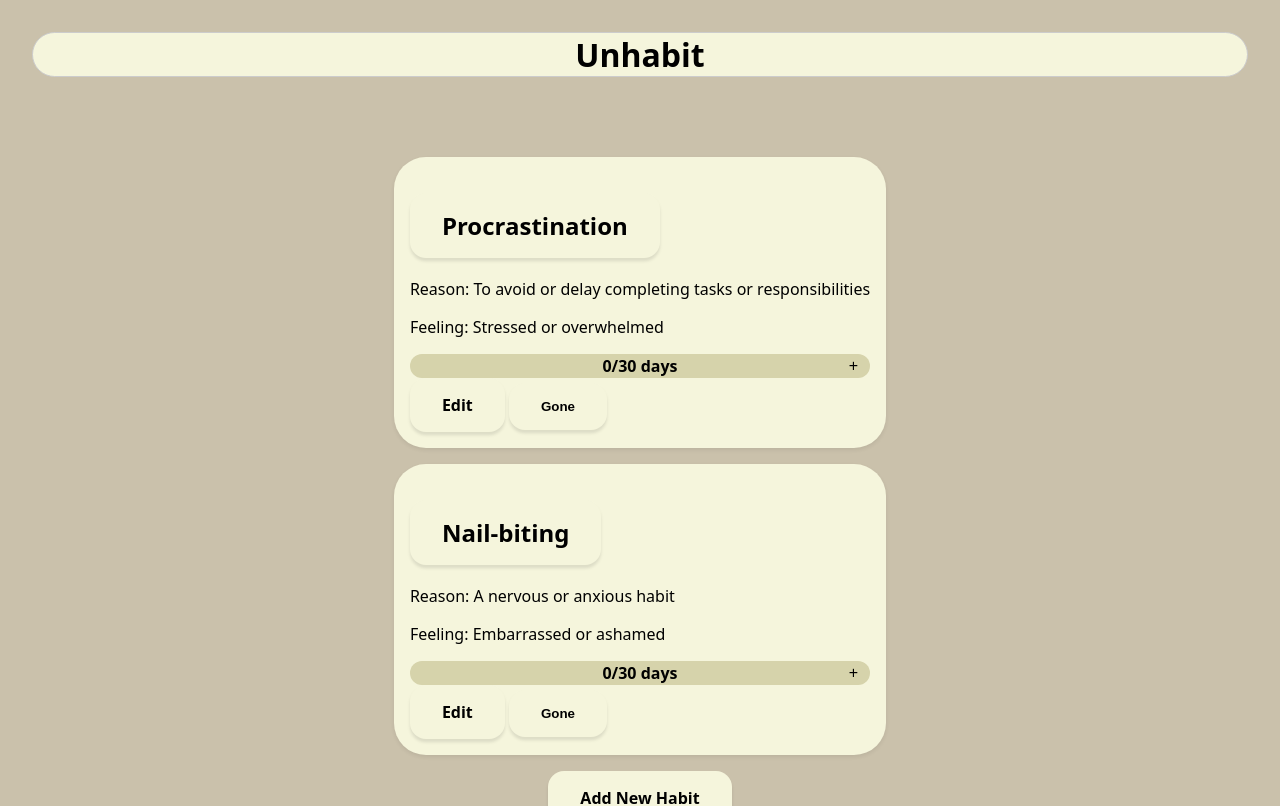
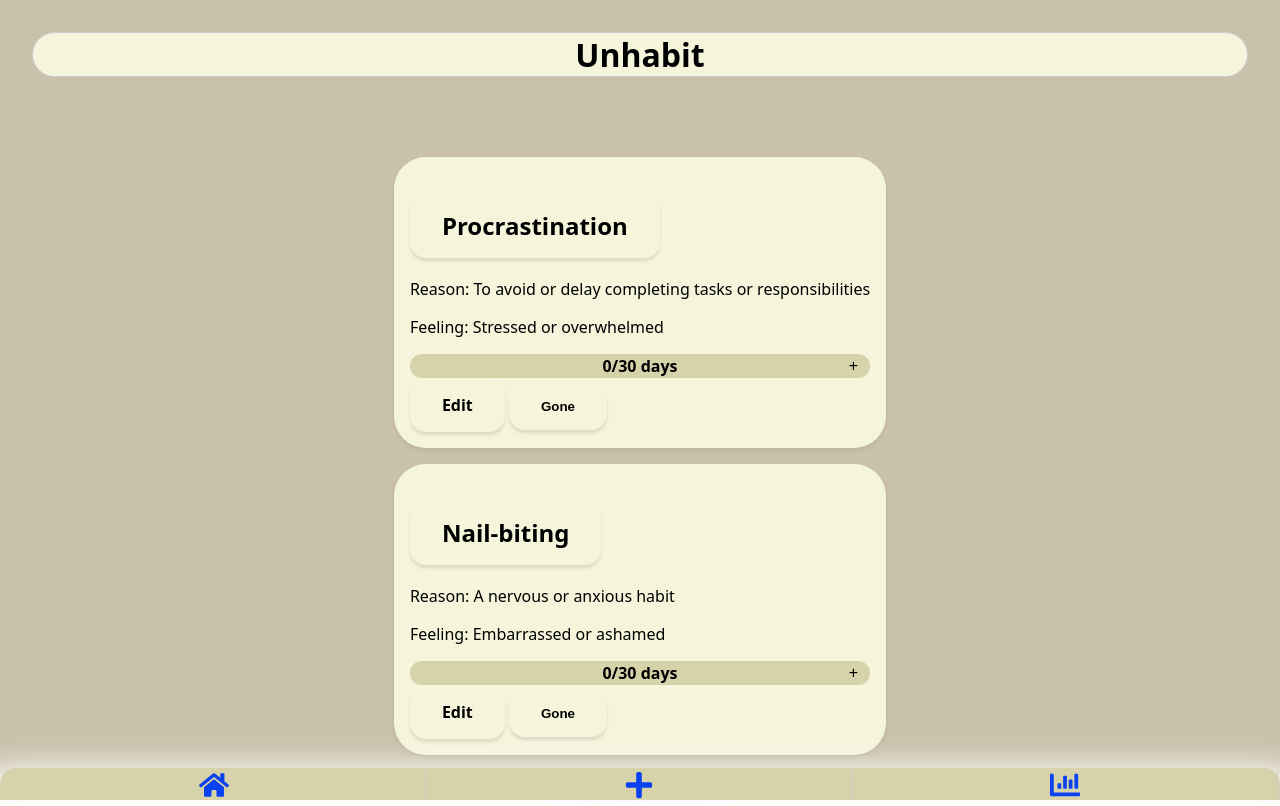
Before and after one commit to FelixJncs/capstone-project, a Next.js app: page / in a window 1280 px wide. Shown: the top 806 px of the page. Built offline with nearby package versions, Linux system fonts and the light colour scheme.

Commit message:
add_Navbar_Content_Layout_Content_Styling_installed_packages

```diff
--- a/components/Layout.js
+++ b/components/Layout.js
@@ -0,0 +1,12 @@
+import Navbar from "./Navbar";
+
+const Layout = ({ children }) => {
+  return (
+    <div className="layout">
+      {children}
+      <Navbar />
+    </div>
+  );
+};
+
+export default Layout;
--- a/components/Navbar.js
+++ b/components/Navbar.js
@@ -0,0 +1,55 @@
+import styled from "styled-components";
+import Link from "next/link";
+import { FaHome, FaPlus, FaChartBar } from "react-icons/fa";
+
+const NavbarWrapper = styled.nav`
+  position: fixed;
+  bottom: 0;
+  left: 0;
+  width: 100%;
+  height: 2rem;
+  background-color: #d6d3ab;
+  display: flex;
+  justify-content: space-between;
+  align-items: center;
+  border-top-left-radius: 1rem;
+  border-top-right-radius: 1rem;
+  border-top: 2px solid #d6d3ab;
+  border-left: 2px solid #d6d3ab; /* Brown border on top */
+  border-right: 2px solid #d6d3ab;
+  box-shadow: 0 2rem 2rem 2rem white;
+  /* Add any additional styles you want for your navbar */
+`;
+
+const StyledNavbarLink = styled(Link)`
+  flex-grow: 1;
+  display: flex;
+  justify-content: center;
+  align-items: center;
+  border-right: 1px solid #ccc;
+  text-decoration: none;
+  color: #333;
+  font-weight: bold;
+  svg {
+    font-size: 30px;
+    fill: #0a41f0;
+  }
+`;
+
+const Navbar = () => {
+  return (
+    <NavbarWrapper>
+      <StyledNavbarLink href="/">
+        <FaHome />
+      </StyledNavbarLink>
+      <StyledNavbarLink href="/addhabit">
+        <FaPlus />
+      </StyledNavbarLink>
+      <StyledNavbarLink href="/habitstats">
+        <FaChartBar />
+      </StyledNavbarLink>
+    </NavbarWrapper>
+  );
+};
+
+export default Navbar;
--- a/package.json
+++ b/package.json
@@ -10,12 +10,15 @@
     "test": "jest --watchAll"
   },
   "dependencies": {
+    "@fortawesome/fontawesome-svg-core": "^6.4.0",
+    "@fortawesome/free-solid-svg-icons": "^6.4.0",
     "@next/font": "^13.3.0",
     "eslint": "8.38.0",
     "eslint-config-next": "13.3.0",
     "next": "13.3.0",
     "react": "18.2.0",
     "react-dom": "18.2.0",
+    "react-icons": "^4.9.0",
     "styled-components": "^5.3.9",
     "uuid": "^9.0.0",
     "zustand": "^4.3.8"
--- a/pages/_app.js
+++ b/pages/_app.js
@@ -1,10 +1,13 @@
 import GlobalStyle from "../styles";
+import Layout from "@/components/Layout";
 
 export default function App({ Component, pageProps }) {
   return (
     <>
       <GlobalStyle />
-      <Component {...pageProps} />
+      <Layout>
+        <Component {...pageProps} />
+      </Layout>
     </>
   );
 }
```
Also changed, not shown: 1 other file (tests, documents, lock files or other folders).
